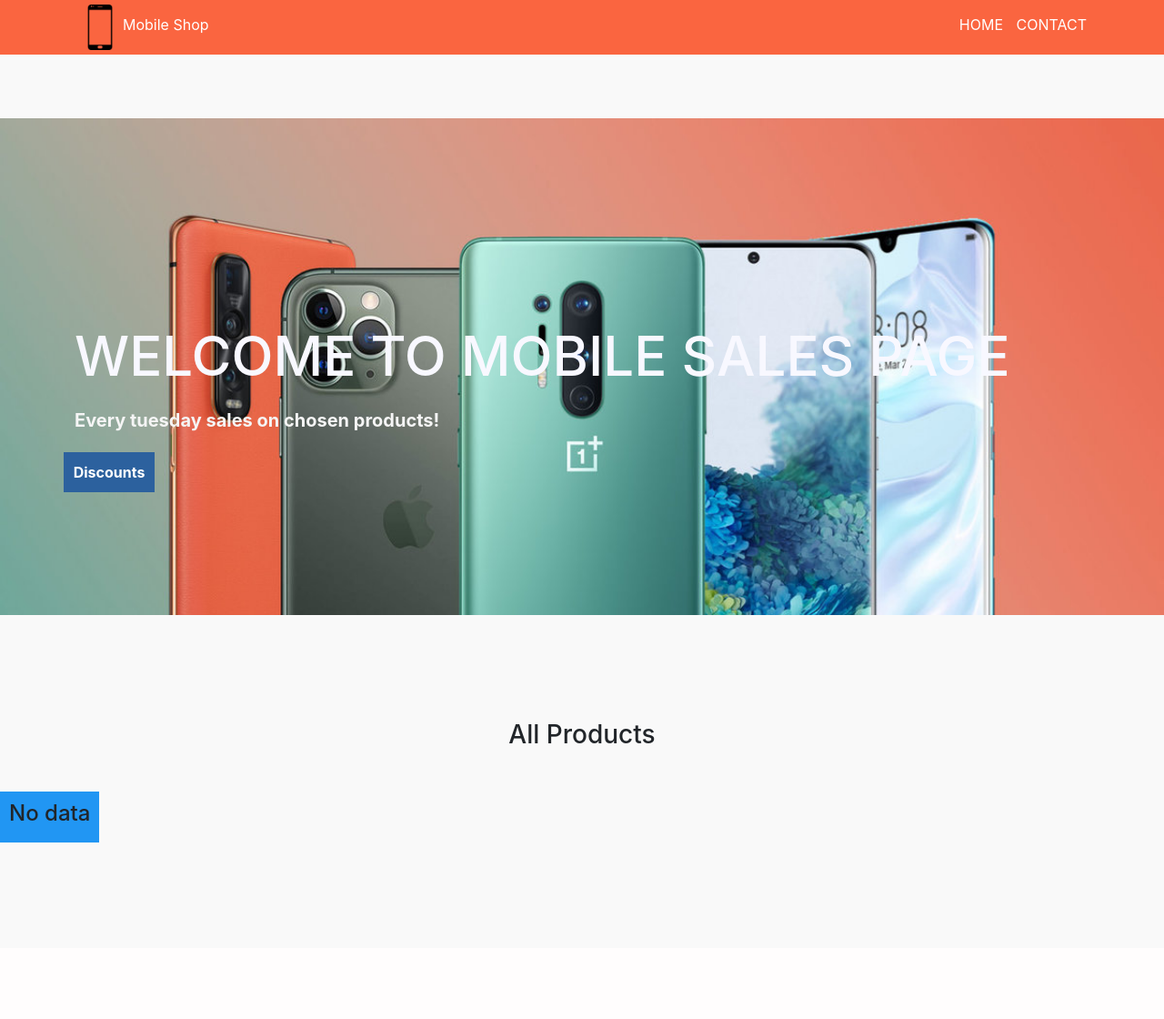
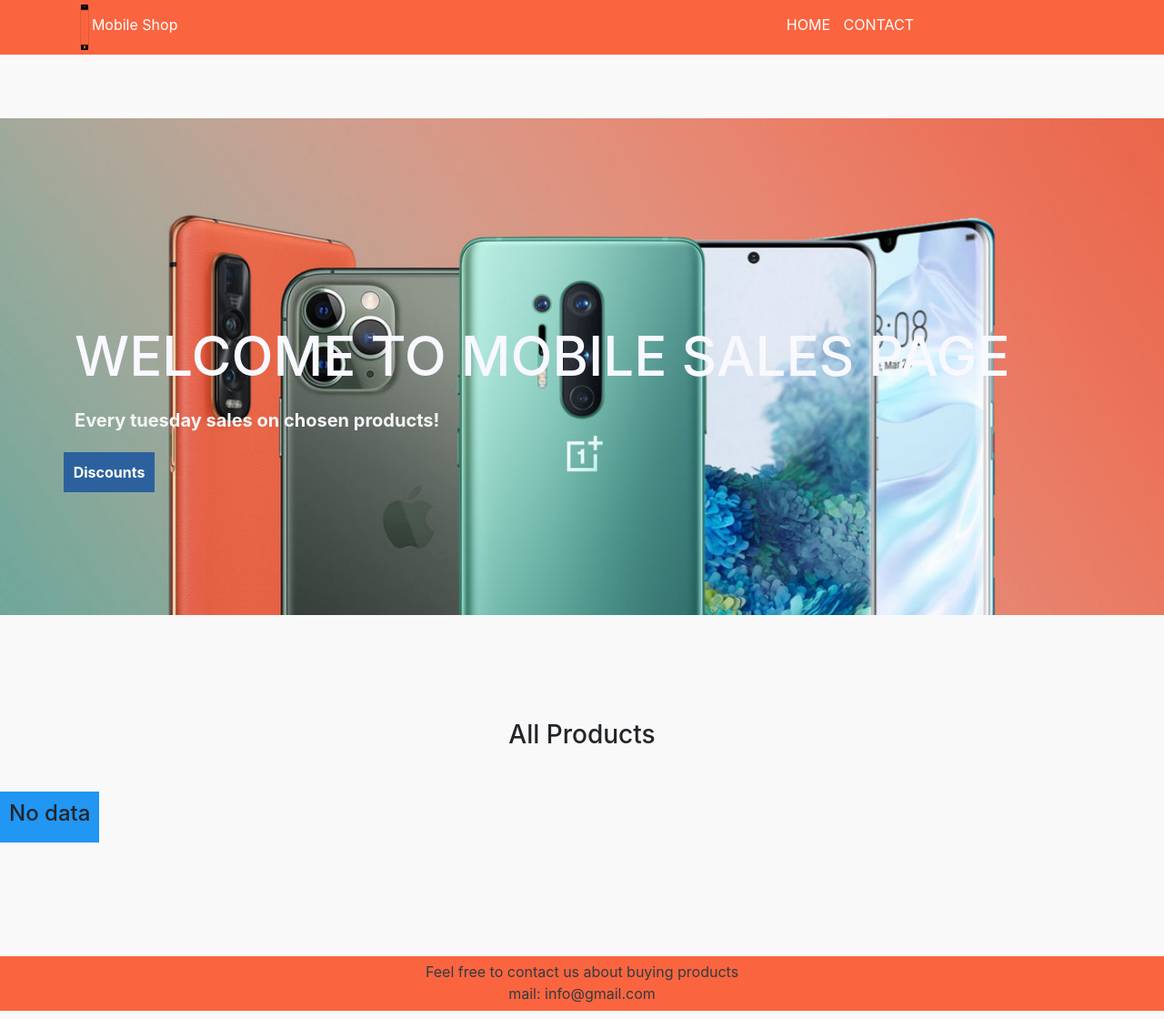
Before and after one commit to milosmerdovic/Mobile-Phone-Online-Store, a Spring app: page /index in a window 1280 px wide. Shown: the whole page at 91% size. Before the commit the page ends 926 px from the top, so only its background shows below. Run offline with Thymeleaf, Linux system fonts and the light colour scheme; the template is opened without the code that fills it, so the values that code supplies are empty; some libraries are stand-ins or nearby versions.

Commit message:
Finishing project

```diff
--- a/src/main/resources/static/css/style.css
+++ b/src/main/resources/static/css/style.css
@@ -1,6 +1,11 @@
 * {
     margin: 0;
     padding: 0;
+}
+img {
+    vertical-align: middle;
+    border-style: none;
+    width: 15%;
 }
 body{
     background-color: #f9f9f9;
@@ -16,6 +21,7 @@ body{
 .pre-header .logo img {
     margin-top: -10px;
     margin-bottom: 10px;
+    width: 11%;
 }
 .pre-header .logo {
     display: inline-flex;
@@ -81,14 +87,14 @@ body{
     padding-bottom: 115px;
     padding-top: 115px;
 }
+/* Grid Container  */
 .newest-products-section .grid-container {
     display: inline-grid;
     grid-template-columns: auto auto auto;
     background-color: #2196F3;
     padding: 10px;
   }
-
-
+ /* Grid item */
 .newest-products-section .grid-item {
     background-color: rgba(255, 255, 255, 0.8);
     border: 1px solid rgba(0, 0, 0, 0.8);
@@ -96,3 +102,11 @@ body{
     font-size: 30px;
     text-align: center;
   }
+.footer {
+    height: 60px;
+    background-color: #fa6540;
+    color: #343a40;
+    text-align: center;
+    margin-top: 10px;
+    padding-top: 5px;
+}
--- a/src/main/resources/templates/index.html
+++ b/src/main/resources/templates/index.html
@@ -26,7 +26,7 @@
 					</div>
 				</div>
 
-				<div class="col-md-6">
+				<div class="col-md-4">
 					<ul class="first-menu">
 						<li><a href="#">Home</a></li>
 						<li><a href="#">Contact</a></li>
@@ -53,13 +53,11 @@
 				<h4 th:case="null">No data</h4>
 					<div th:case="*">
 						<div class="grid-item" th:each="product :${products}">
-							<!-- <tr th:each="product :${products}"> -->
 								<td>
 									<img th:src="${product.path}"><br/>
 									[[${product.name}]]<br/>
-									[[${product.price}]]
+									<p>[[${product.price}]] e</p>
 								</td>
-							<!-- </tr> -->
 						</div>
 					</div>
 		</div>
@@ -68,9 +66,7 @@
 	<div class="footer">
 		<div class="container">
 			<div class="row">
-				<div class="col-md-4">
-
-				</div>
+					<p>Feel free to contact us about buying products <br/> mail: info@gmail.com</p>
 			</div>
 		</div>
 	</div>
```
